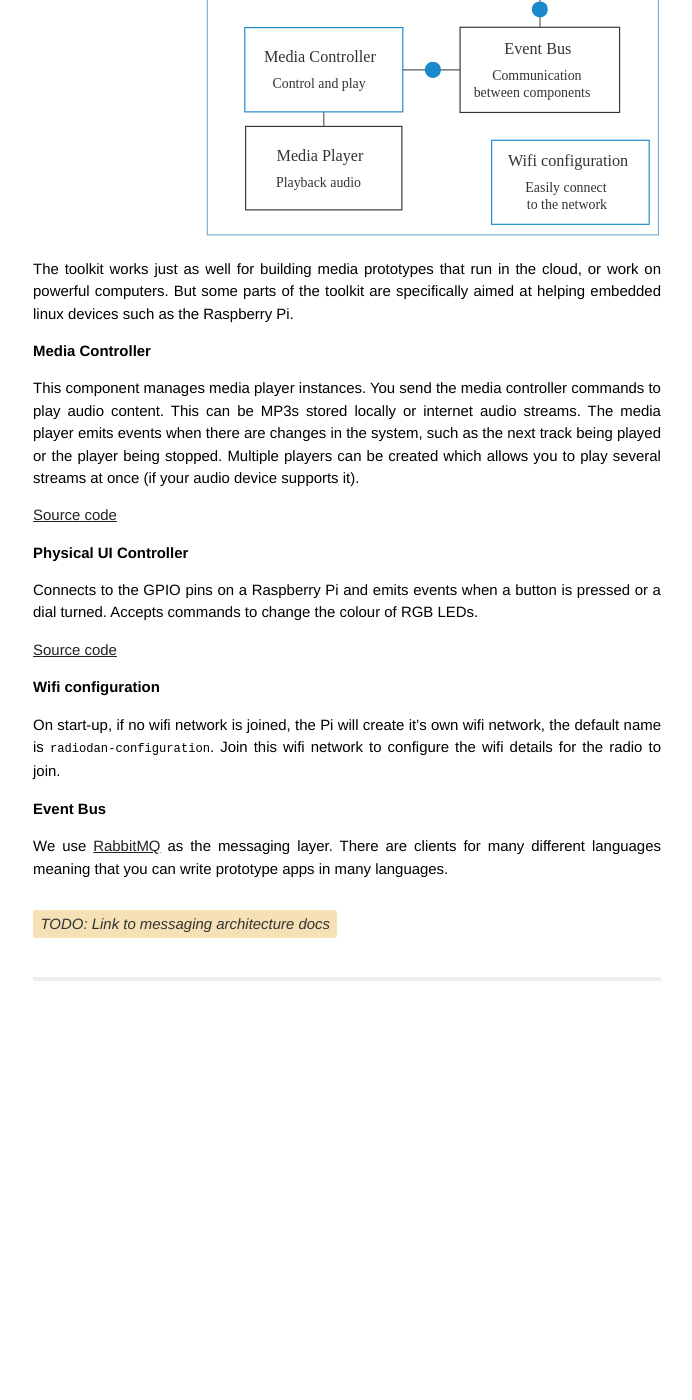
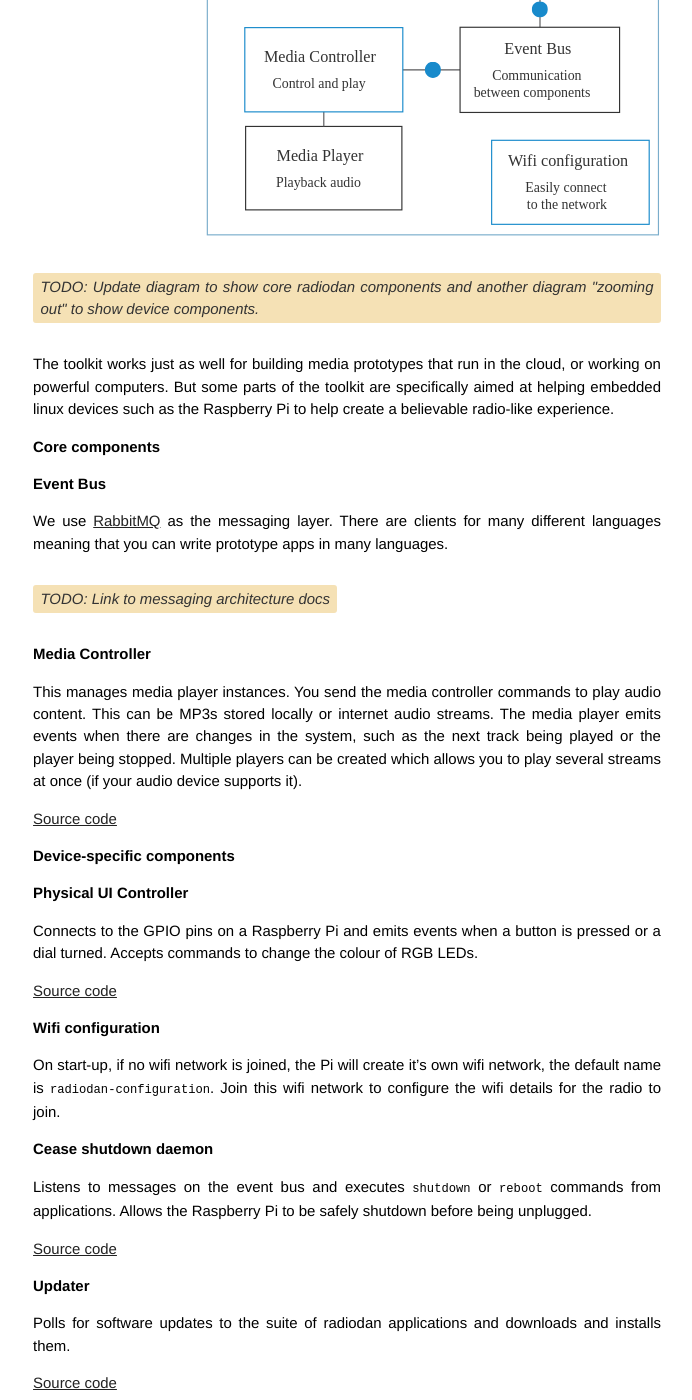
Before and after one commit to radiodan/radiodan.github.io, a Jekyll site: the page built from help/architecture.md, in a window 1280 px wide and 1400 px high, scrolled down 877 px. Shown: the whole window, without its empty margins (293-985 px from the left). Built offline with Jekyll 4.4.1, drawn with Linux system fonts in a browser that asks for light colours; Markdown is read by kramdown in place of the engine named in the settings; comment, search, counter and statistics services are not loaded; before the commit the page ends 1858 px from its top, so only the background shows below that.

Commit message:
Add device-specific components to architecture

```diff
--- a/help/architecture.md
+++ b/help/architecture.md
@@ -19,31 +19,47 @@
 <p class="todo">Link to getting started.</p>
 
 <img src="assets/what-is-radiodan-toolkit-diagram.svg">
+<p class="todo">Update diagram to show core radiodan components and another diagram "zooming out" to show device components.</p>
 
-The toolkit works just as well for building media prototypes that run in the cloud, or work on powerful computers. But some parts of the toolkit are specifically aimed at helping embedded linux devices such as the Raspberry Pi.
 
-Media Controller
---
+The toolkit works just as well for building media prototypes that run in the cloud, or working on powerful computers. But some parts of the toolkit are specifically aimed at helping embedded linux devices such as the Raspberry Pi to help create a believable radio-like experience.
 
-This component manages media player instances. You send the media controller commands to play audio content. This can be MP3s stored locally or internet audio streams. The media player emits events when there are changes in the system, such as the next track being played or the player being stopped. Multiple players can be created which allows you to play several streams at once (if your audio device supports it).
+Core components
+---
+
+### Event Bus
+
+We use [RabbitMQ](https://www.rabbitmq.com/) as the messaging layer. There are clients for many different languages meaning that you can write prototype apps in many languages.
+
+<p class="todo">Link to messaging architecture docs</p>
+
+### Media Controller
+
+This  manages media player instances. You send the media controller commands to play audio content. This can be MP3s stored locally or internet audio streams. The media player emits events when there are changes in the system, such as the next track being played or the player being stopped. Multiple players can be created which allows you to play several streams at once (if your audio device supports it).
 
 [Source code](https://github.com/radiodan/radiodan.js)
 
-Physical UI Controller
---
+Device-specific components
+---
+
+### Physical UI Controller
 
 Connects to the GPIO pins on a Raspberry Pi and emits events when a button is pressed or a dial turned. Accepts commands to change the colour of RGB LEDs.
 
 [Source code](https://github.com/radiodan/physical-ui)
 
-Wifi configuration
---
+### Wifi configuration
 
 On start-up, if no wifi network is joined, the Pi will create it's own wifi network, the default name is `radiodan-configuration`. Join this wifi network to configure the wifi details for the radio to join.
 
-Event Bus
---
+### Cease shutdown daemon
 
-We use [RabbitMQ](https://www.rabbitmq.com/) as the messaging layer. There are clients for many different languages meaning that you can write prototype apps in many languages.
+Listens to messages on the event bus and executes `shutdown` or `reboot` commands from applications. Allows the Raspberry Pi to be safely shutdown before being unplugged.
 
-<p class="todo">Link to messaging architecture docs</p>
+[Source code](https://github.com/radiodan/cease)
+
+### Updater
+
+Polls for software updates to the suite of radiodan applications and downloads and installs them.
+
+[Source code](https://github.com/radiodan/updater)
```
